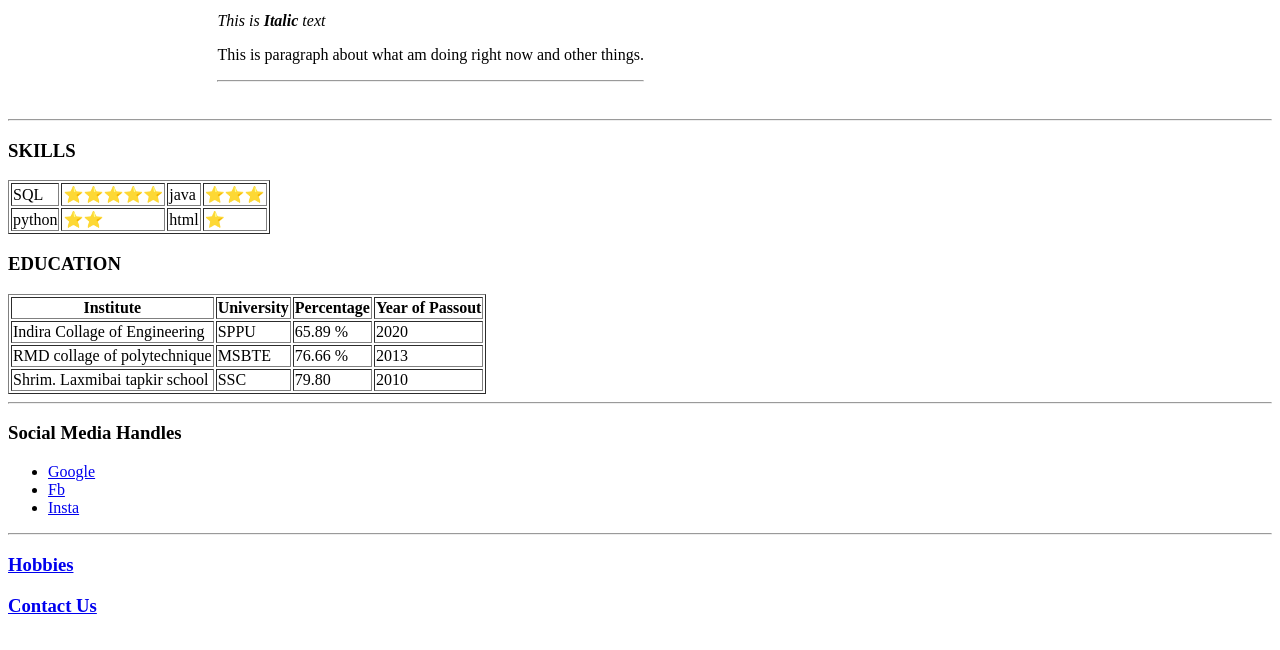
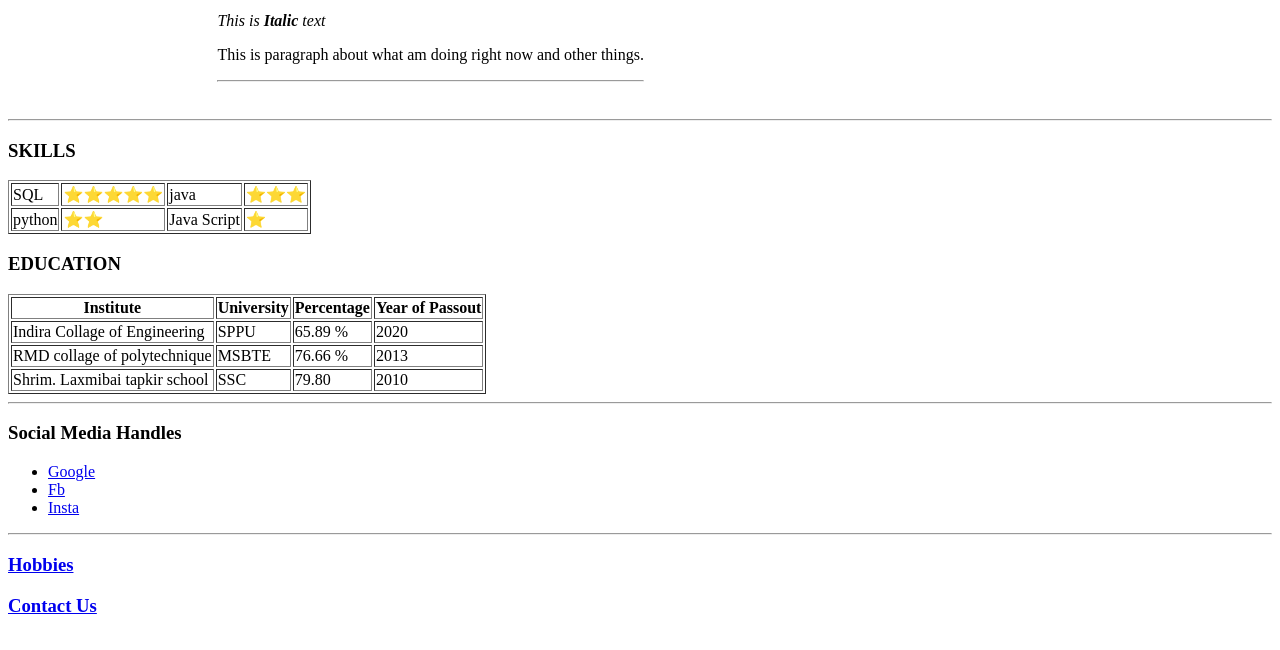
Before and after one commit to Shubhamdgagare/cv, a plain HTML site: page index.html in a window 1280 px wide. Shown: the part 144-794 px from the top of the page. Drawn offline with Linux system fonts and the light colour scheme.

Commit message:
Update index.html

```diff
--- a/index.html
+++ b/index.html
@@ -44,7 +44,7 @@
     <tr>
       <td>python</td>
       <td>⭐⭐</td>
-      <td>html</td>
+      <td>Java Script</td>
       <td>⭐</td>
     </tr>
   </table>
```
